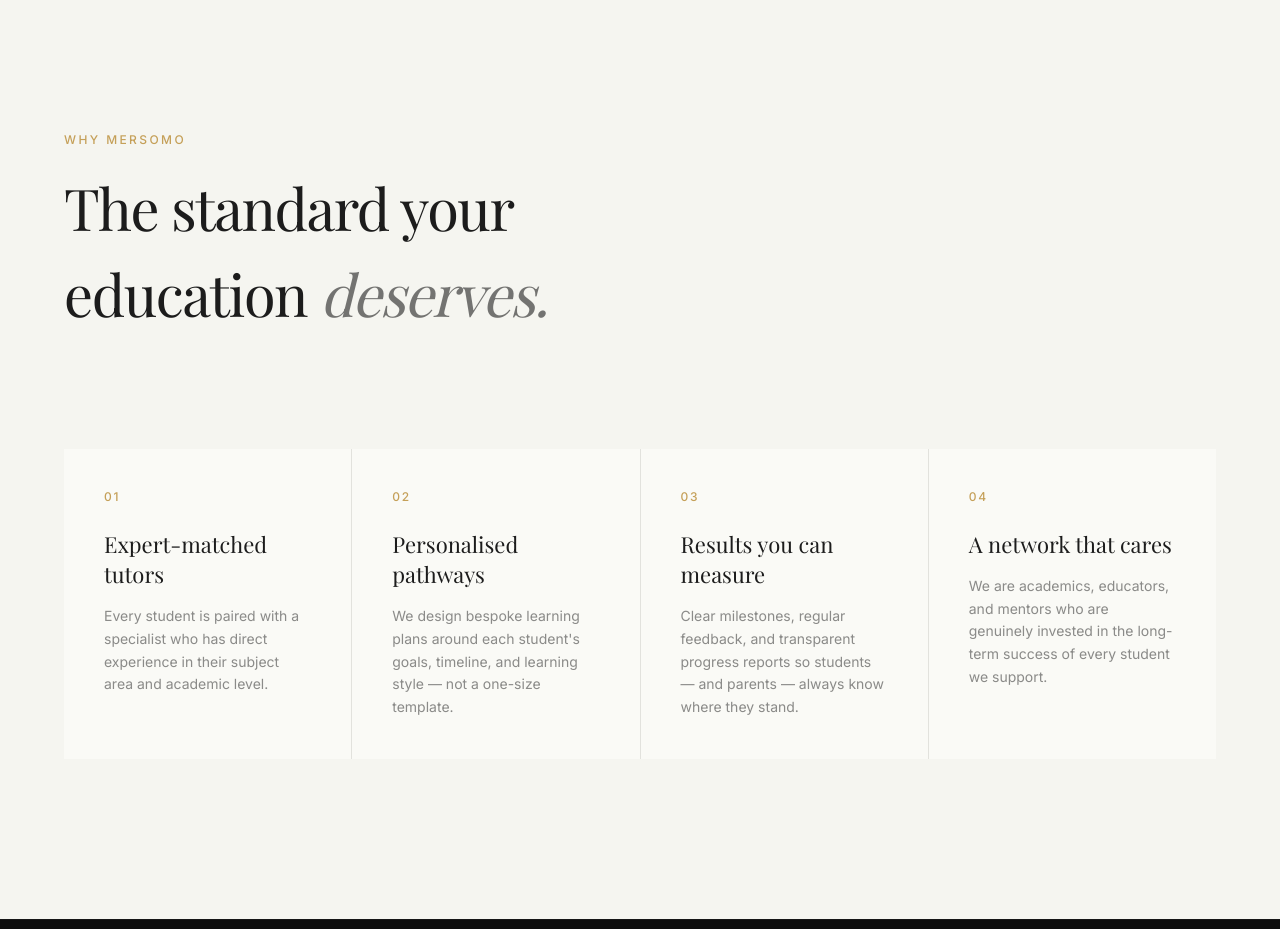
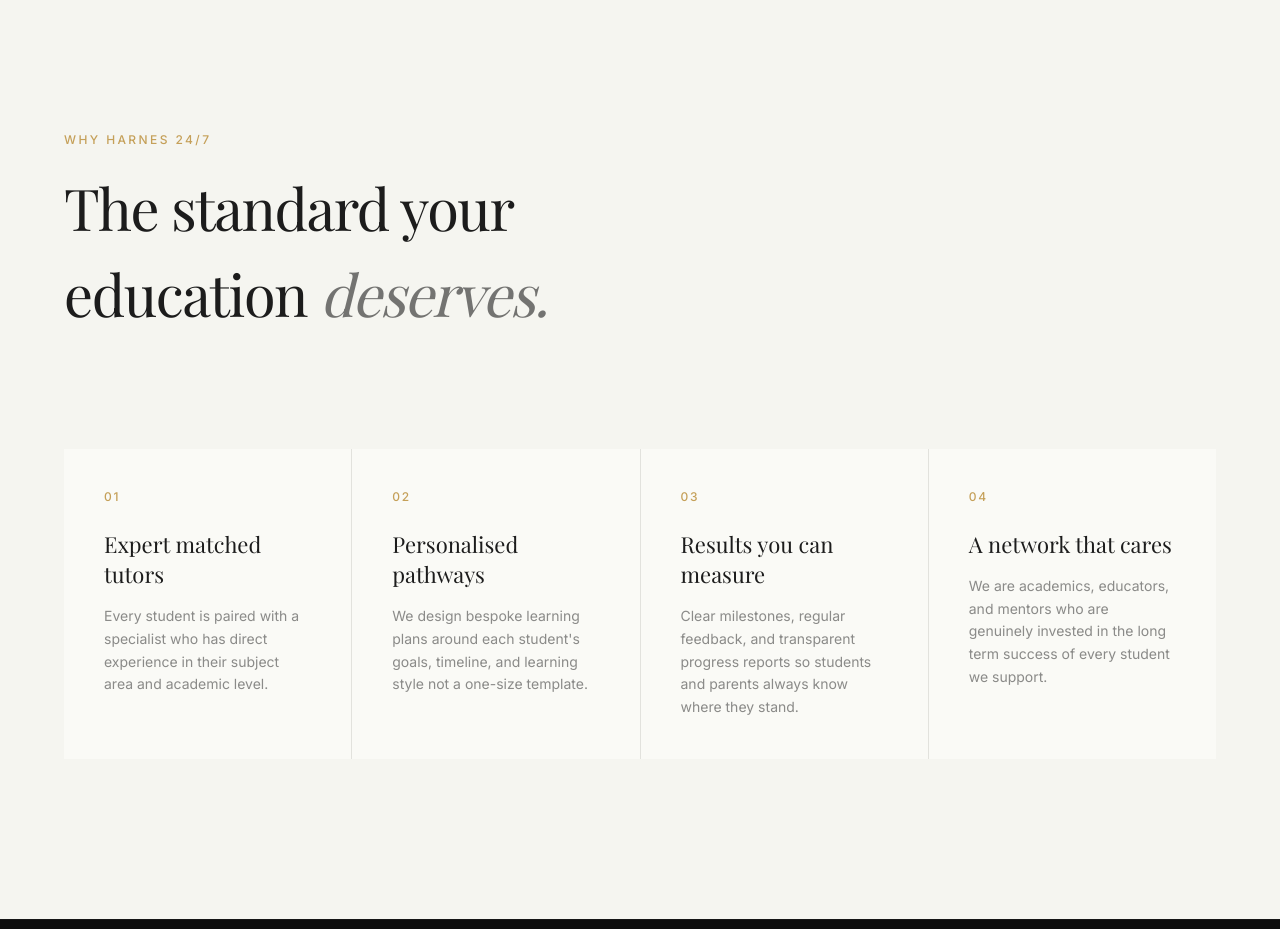
Before and after one commit to k-clinton/Masomo, a Next.js app: page / in a window 1280 px wide. Shown: the part 3080-4009 px from the top of the page. Built offline with nearby package versions, Linux system fonts and the light colour scheme; a web font is replaced by a local one.

Commit message:
feat: update branding from Mersomo to Harnes 24/7 in the why us component

```diff
--- a/src/components/sections/WhyMersomo.tsx
+++ b/src/components/sections/WhyMersomo.tsx
@@ -5,7 +5,7 @@ import { SectionHeading } from "@/components/ui/SectionHeading";
 const differentiators = [
   {
     number: "01",
-    title: "Expert-matched tutors",
+    title: "Expert matched tutors",
     description:
       "Every student is paired with a specialist who has direct experience in their subject area and academic level.",
   },
@@ -13,19 +13,19 @@ const differentiators = [
     number: "02",
     title: "Personalised pathways",
     description:
-      "We design bespoke learning plans around each student's goals, timeline, and learning style — not a one-size template.",
+      "We design bespoke learning plans around each student's goals, timeline, and learning style not a one-size template.",
   },
   {
     number: "03",
     title: "Results you can measure",
     description:
-      "Clear milestones, regular feedback, and transparent progress reports so students — and parents — always know where they stand.",
+      "Clear milestones, regular feedback, and transparent progress reports so students and parents always know where they stand.",
   },
   {
     number: "04",
     title: "A network that cares",
     description:
-      "We are academics, educators, and mentors who are genuinely invested in the long-term success of every student we support.",
+      "We are academics, educators, and mentors who are genuinely invested in the long term success of every student we support.",
   },
 ];
 
@@ -34,13 +34,13 @@ export function WhyMersomo() {
     <section
       id="why-mersomo"
       className="py-28 md:py-40 px-6 md:px-10 xl:px-16 bg-background border-t border-black/[0.04]"
-      aria-label="Why Mersomo"
+      aria-label="Why Harnes 24/7"
     >
       <div className="max-w-[1400px] mx-auto">
         {/* Header */}
         <div className="max-w-2xl mb-20 md:mb-28">
           <Reveal>
-            <SectionLabel>Why Mersomo</SectionLabel>
+            <SectionLabel>Why Harnes 24/7</SectionLabel>
           </Reveal>
           <Reveal delay={0.1}>
             <SectionHeading>
```
